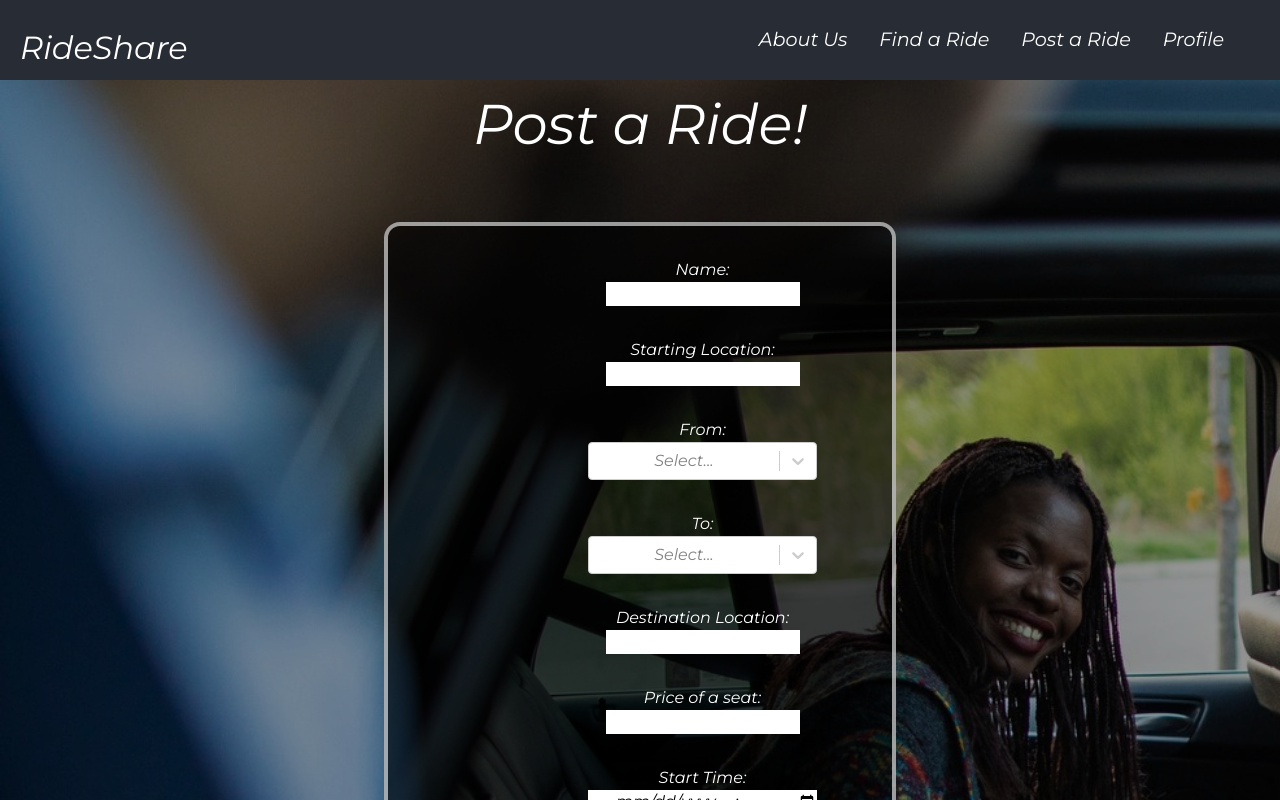
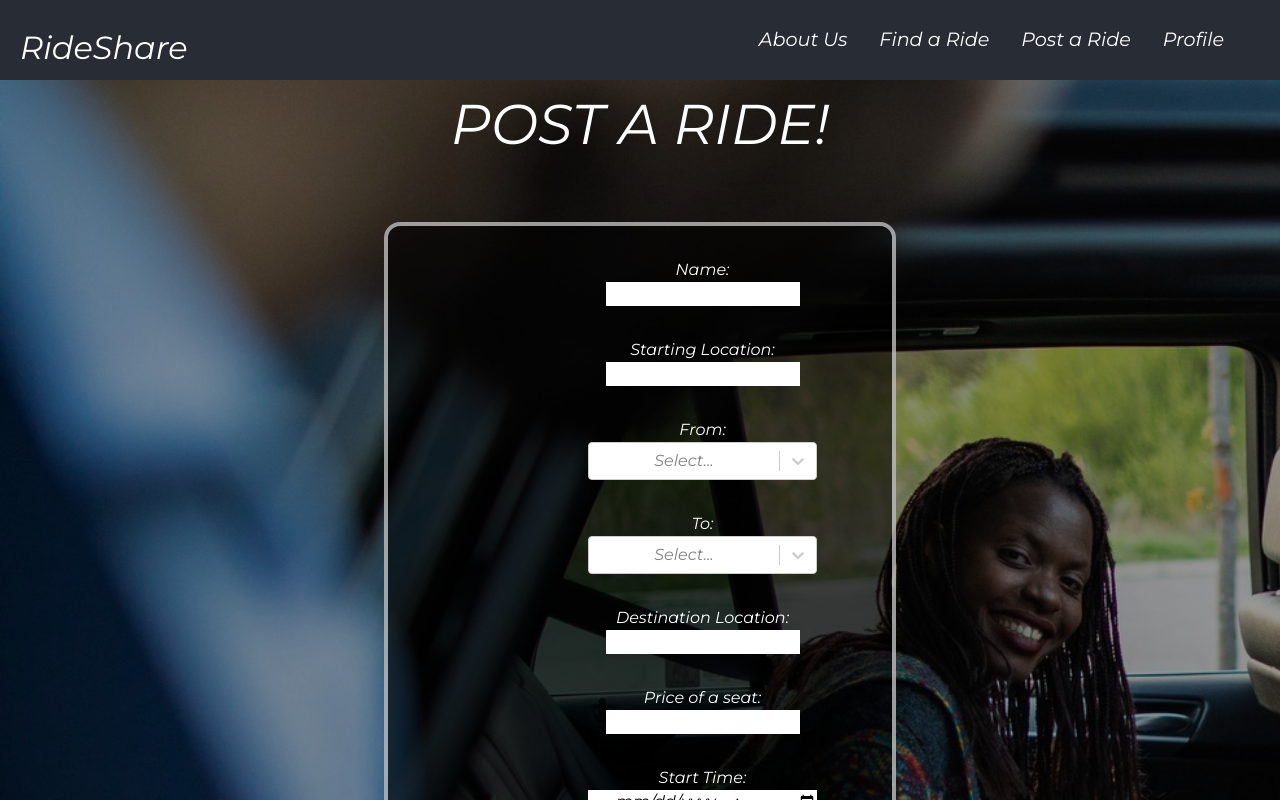
Before and after one commit to gvskalyan/rideshare, a React (Create React App) app in the folder front_end/: page /post in a window 1280 px wide. Shown: the top 800 px of the page. Built offline with nearby package versions, Linux system fonts and the light colour scheme.

Commit message:
Font change

```diff
--- a/front_end/src/Components/Post.js
+++ b/front_end/src/Components/Post.js
@@ -98,7 +98,7 @@ class MyComponent extends Component{
           <img src={gettingin} alt="" />
         </div>
         <div className='FindPageContent'>
-        <h1 className="display-4" style={{color:'white'}}> Post a Ride! </h1>
+        <h1 className="display-4" style={{color:'white'}}> POST A RIDE! </h1>
         <br/>
 
           <form class="posting" onSubmit={this.handleSubmit}>
```
